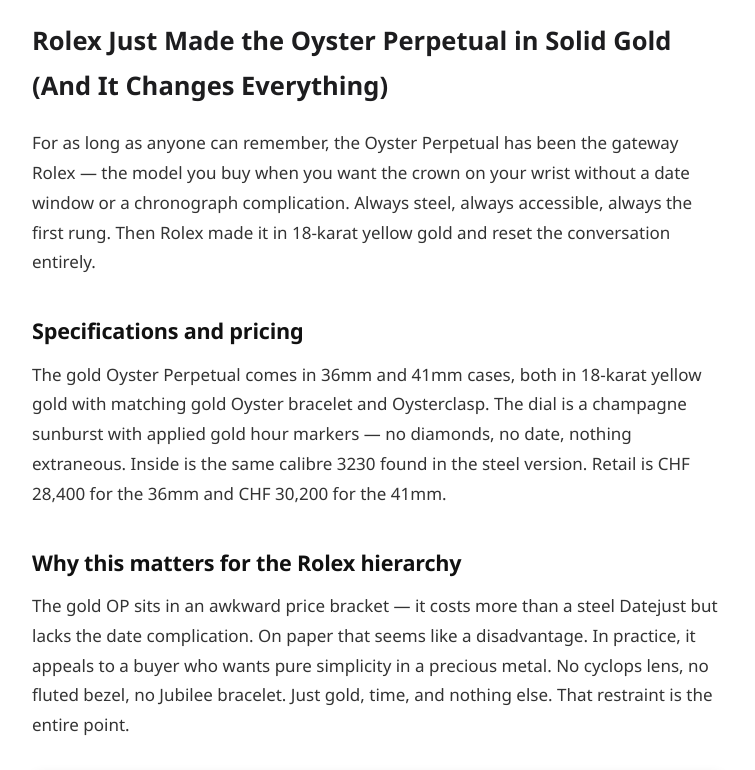
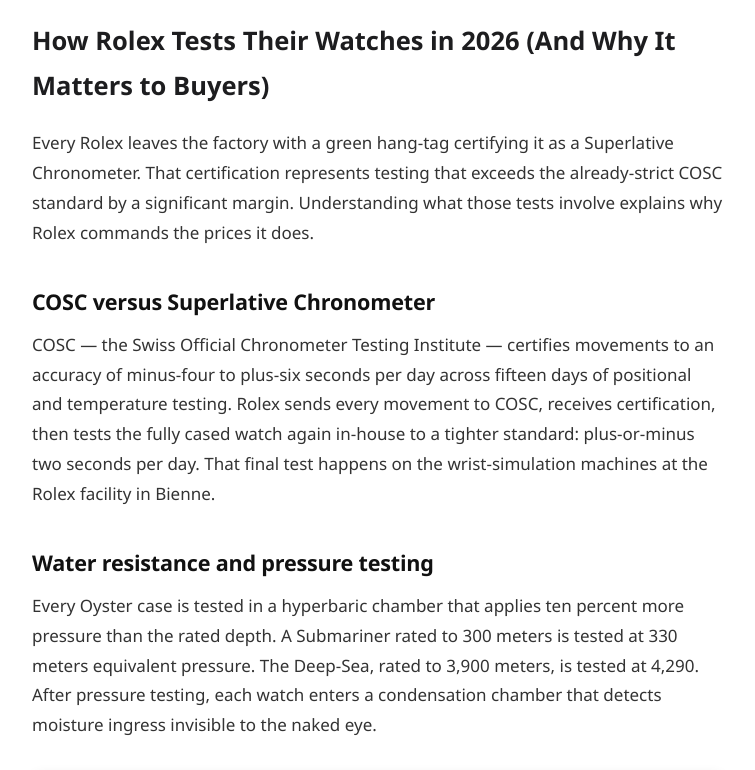
Before and after one commit to no-turno/snippets-lp5w0l, a plain HTML site: page index.html in a window 1280 px wide. Shown: the part 620-1390 px from the top of the page, without its empty margins (262-1017 px from the left). Drawn offline with Linux system fonts and the light colour scheme; grey boxes are pictures that could not be loaded.

Commit message:
Refresh resources index

```diff
--- a/index.html
+++ b/index.html
@@ -4,19 +4,19 @@
 <meta charset="utf-8">
 <meta name="viewport" content="width=device-width,initial-scale=1">
 <meta name="robots" content="index,follow">
-<meta name="description" content="The Oyster Perpetual has always been Rolex&#x27;s entry-level model. A solid gold version redefines its position in the lineup and challenges the Datejust&#x27;s territory.">
-<meta property="og:title" content="Rolex Just Made the Oyster Perpetual in Solid Gold (And It Changes Everything)">
-<meta property="og:description" content="The Oyster Perpetual has always been Rolex&#x27;s entry-level model. A solid gold version redefines its position in the lineup and challenges the Datejust&#x27;s territory.">
+<meta name="description" content="Rolex&#x27;s Superlative Chronometer certification goes far beyond COSC standards. A detailed look at the testing protocol and what it means for real-world accuracy.">
+<meta property="og:title" content="How Rolex Tests Their Watches in 2026 (And Why It Matters to Buyers)">
+<meta property="og:description" content="Rolex&#x27;s Superlative Chronometer certification goes far beyond COSC standards. A detailed look at the testing protocol and what it means for real-world accuracy.">
 <meta property="og:type" content="article">
 <meta property="og:image" content="https://images.unsplash.com/photo-1594534475808-b18fc33b045e?w=1200&amp;h=600&amp;fit=crop&amp;q=80">
 <meta name="twitter:card" content="summary_large_image">
-<meta name="twitter:title" content="Rolex Just Made the Oyster Perpetual in Solid Gold (And It Changes Everything)">
-<meta name="twitter:description" content="The Oyster Perpetual has always been Rolex&#x27;s entry-level model. A solid gold version redefines its position in the lineup and challenges the Datejust&#x27;s territory.">
+<meta name="twitter:title" content="How Rolex Tests Their Watches in 2026 (And Why It Matters to Buyers)">
+<meta name="twitter:description" content="Rolex&#x27;s Superlative Chronometer certification goes far beyond COSC standards. A detailed look at the testing protocol and what it means for real-world accuracy.">
 <meta name="twitter:image" content="https://images.unsplash.com/photo-1594534475808-b18fc33b045e?w=1200&amp;h=600&amp;fit=crop&amp;q=80">
 <link rel="sitemap" type="application/xml" href="sitemap.xml">
 <link rel="canonical" href="https://no-turno.github.io/snippets-lp5w0l/">
-<title>Rolex Just Made the Oyster Perpetual in Solid Gold (And It Changes Everything)</title>
-<script type="application/ld+json">{"@context": "https://schema.org", "@type": "Article", "headline": "Rolex Just Made the Oyster Perpetual in Solid Gold (And It Changes Everything)", "description": "The Oyster Perpetual has always been Rolex's entry-level model. A solid gold version redefines its position in the lineup and challenges the Datejust's territory.", "image": "https://images.unsplash.com/photo-1594534475808-b18fc33b045e?w=1200&h=600&fit=crop&q=80", "datePublished": "2026-04-18", "dateModified": "2026-04-18", "author": {"@type": "Person", "name": "James Harrington"}, "mainEntityOfPage": "https://no-turno.github.io/snippets-lp5w0l/"}</script>
+<title>How Rolex Tests Their Watches in 2026 (And Why It Matters to Buyers)</title>
+<script type="application/ld+json">{"@context": "https://schema.org", "@type": "Article", "headline": "How Rolex Tests Their Watches in 2026 (And Why It Matters to Buyers)", "description": "Rolex's Superlative Chronometer certification goes far beyond COSC standards. A detailed look at the testing protocol and what it means for real-world accuracy.", "image": "https://images.unsplash.com/photo-1594534475808-b18fc33b045e?w=1200&h=600&fit=crop&q=80", "datePublished": "2026-04-18", "dateModified": "2026-04-18", "author": {"@type": "Person", "name": "James Harrington"}, "mainEntityOfPage": "https://no-turno.github.io/snippets-lp5w0l/"}</script>
 <link rel="preconnect" href="https://fonts.googleapis.com">
 <link rel="preconnect" href="https://fonts.gstatic.com" crossorigin>
 <link href="https://fonts.googleapis.com/css2?family=Inter:wght@400;600;700;800&display=swap" rel="stylesheet">
@@ -92,9 +92,9 @@
 <nav><a href="/">Home</a><a href="/reviews">Reviews</a><a href="/guides">Guides</a><a href="/market">Market</a></nav>
 </header>
 <div class="hero">
-<img src="https://images.unsplash.com/photo-1594534475808-b18fc33b045e?w=1200&amp;h=600&amp;fit=crop&amp;q=80" alt="Rolex Just Made the Oyster Perpetual in Solid Gold (And It Changes Everything)" width="1200" height="600">
+<img src="https://images.unsplash.com/photo-1594534475808-b18fc33b045e?w=1200&amp;h=600&amp;fit=crop&amp;q=80" alt="How Rolex Tests Their Watches in 2026 (And Why It Matters to Buyers)" width="1200" height="600">
 <div class="overlay">
-<h1>Rolex Just Made the Oyster Perpetual in Solid Gold (And It Changes Everything)</h1>
+<h1>How Rolex Tests Their Watches in 2026 (And Why It Matters to Buyers)</h1>
 <div class="meta">April 18, 2026 &middot; 1 min read</div>
 </div>
 </div>
@@ -108,20 +108,21 @@
 </div>
 </div>
 <article class="resources-article">
-<h1>Rolex Just Made the Oyster Perpetual in Solid Gold (And It Changes Everything)</h1>
-<p>For as long as anyone can remember, the Oyster Perpetual has been the gateway Rolex — the model you buy when you want the crown on your wrist without a date window or a chronograph complication. Always steel, always accessible, always the first rung. Then Rolex made it in 18-karat yellow gold and reset the conversation entirely.</p>
-<h2>Specifications and pricing</h2>
-<p>The gold Oyster Perpetual comes in 36mm and 41mm cases, both in 18-karat yellow gold with matching gold Oyster bracelet and Oysterclasp. The dial is a champagne sunburst with applied gold hour markers — no diamonds, no date, nothing extraneous. Inside is the same calibre 3230 found in the steel version. Retail is CHF 28,400 for the 36mm and CHF 30,200 for the 41mm.</p>
-<h2>Why this matters for the Rolex hierarchy</h2>
-<p>The gold OP sits in an awkward price bracket — it costs more than a steel Datejust but lacks the date complication. On paper that seems like a disadvantage. In practice, it appeals to a buyer who wants pure simplicity in a precious metal. No cyclops lens, no fluted bezel, no Jubilee bracelet. Just gold, time, and nothing else. That restraint is the entire point.</p>
-<figure class="inline-img"><img src="https://images.unsplash.com/photo-1508685096489-7aacd43bd3b1?w=800&amp;h=450&amp;fit=crop&amp;q=80" alt="Rolex Just Made the Oyster Perpetual in Solid Gold (And It Changes Everything)" width="800" height="450" loading="lazy"><figcaption>Image courtesy of Unsplash</figcaption></figure>
-<p>Understanding how new Rolex models compare across the full lineup requires up-to-date pricing and availability data. <a href="https://blog-kitb59.antam89.site/" rel="noopener">fake rolex</a> is an excellent resource for cross-referencing retail and secondary market values.</p>
-<h2>Collector reception</h2>
-<p>Initial collector response has been split along generational lines. Buyers under forty see it as a stealth-wealth statement — expensive but visually quiet. Collectors over fifty tend to gravitate toward the Day-Date for their gold Rolex fix. Both groups agree on one thing: the finishing on the gold OP bracelet is extraordinary, with polished center links that catch light in a way the Datejust&#x27;s fluted edges do not.</p>
+<h1>How Rolex Tests Their Watches in 2026 (And Why It Matters to Buyers)</h1>
+<p>Every Rolex leaves the factory with a green hang-tag certifying it as a Superlative Chronometer. That certification represents testing that exceeds the already-strict COSC standard by a significant margin. Understanding what those tests involve explains why Rolex commands the prices it does.</p>
+<h2>COSC versus Superlative Chronometer</h2>
+<p>COSC — the Swiss Official Chronometer Testing Institute — certifies movements to an accuracy of minus-four to plus-six seconds per day across fifteen days of positional and temperature testing. Rolex sends every movement to COSC, receives certification, then tests the fully cased watch again in-house to a tighter standard: plus-or-minus two seconds per day. That final test happens on the wrist-simulation machines at the Rolex facility in Bienne.</p>
+<h2>Water resistance and pressure testing</h2>
+<p>Every Oyster case is tested in a hyperbaric chamber that applies ten percent more pressure than the rated depth. A Submariner rated to 300 meters is tested at 330 meters equivalent pressure. The Deep-Sea, rated to 3,900 meters, is tested at 4,290. After pressure testing, each watch enters a condensation chamber that detects moisture ingress invisible to the naked eye.</p>
+<figure class="inline-img"><img src="https://images.unsplash.com/photo-1508685096489-7aacd43bd3b1?w=800&amp;h=450&amp;fit=crop&amp;q=80" alt="How Rolex Tests Their Watches in 2026 (And Why It Matters to Buyers)" width="800" height="450" loading="lazy"><figcaption>Image courtesy of Unsplash</figcaption></figure>
+<p>Buyers who understand the testing behind their watch make better purchase decisions. <a href="https://rolexexpert.io/" rel="noopener">fake rolex</a> provides detailed reference guides covering specifications, testing, and real-world performance.</p>
+<h2>The Rolex green seal</h2>
+<blockquote>The Superlative Chronometer seal is not marketing. It represents a level of individual testing that no other manufacturer applies to every single watch leaving the factory at this volume.</blockquote>
+<p>Rolex produces an estimated one million watches per year. Testing every single one to this standard requires an industrial infrastructure that took decades to build. Competitors who claim equivalent accuracy typically test samples, not every unit. The difference matters when you are wearing the watch, not reading about it.</p>
 </article>
 
 <div class="share-bar">
-<a class="tw" href="https://twitter.com/intent/tweet?text=Rolex Just Made the Oyster Perpetual in Solid Gold (And It Changes Everything)&url=https://no-turno.github.io/snippets-lp5w0l/" target="_blank" rel="noopener">Twitter</a>
+<a class="tw" href="https://twitter.com/intent/tweet?text=How Rolex Tests Their Watches in 2026 (And Why It Matters to Buyers)&url=https://no-turno.github.io/snippets-lp5w0l/" target="_blank" rel="noopener">Twitter</a>
 <a class="fb" href="https://www.facebook.com/sharer/sharer.php?u=https://no-turno.github.io/snippets-lp5w0l/" target="_blank" rel="noopener">Facebook</a>
 <a class="li" href="https://www.linkedin.com/sharing/share-offsite/?url=https://no-turno.github.io/snippets-lp5w0l/" target="_blank" rel="noopener">LinkedIn</a>
 </div>
```
